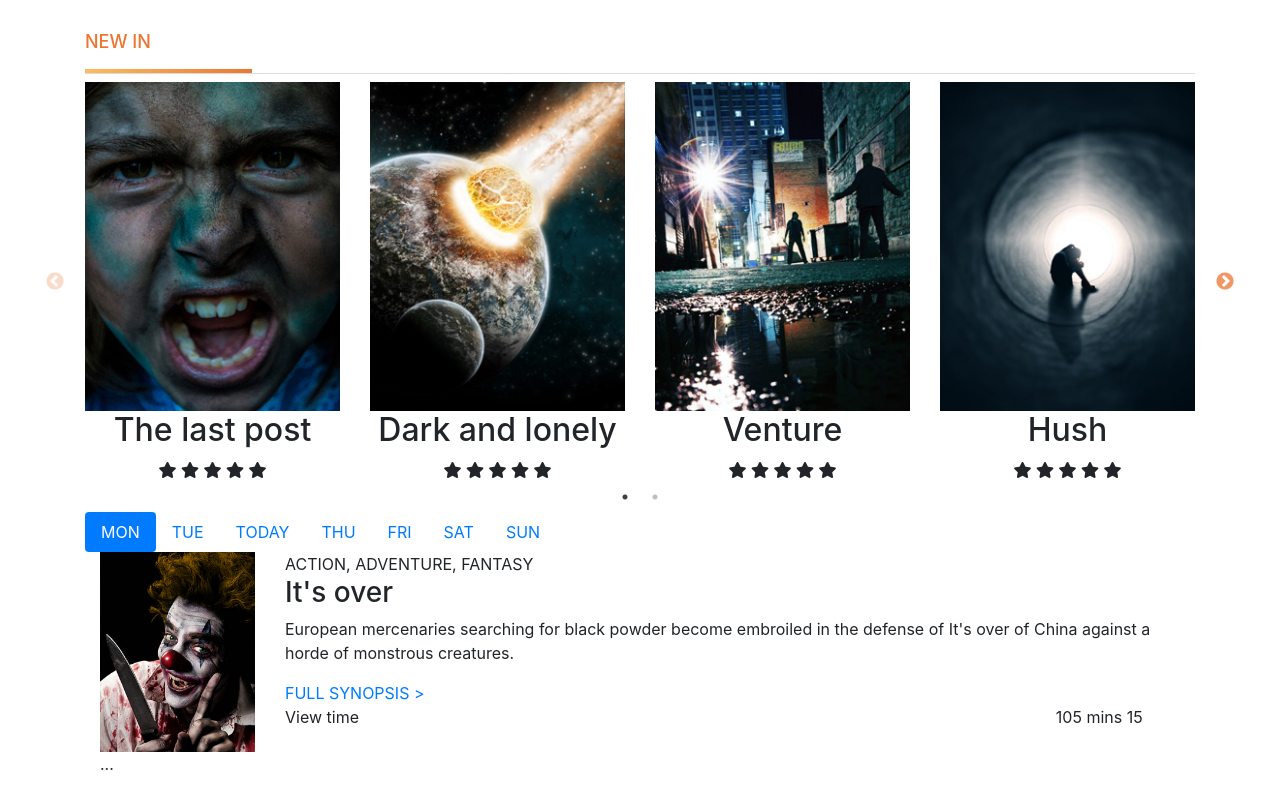
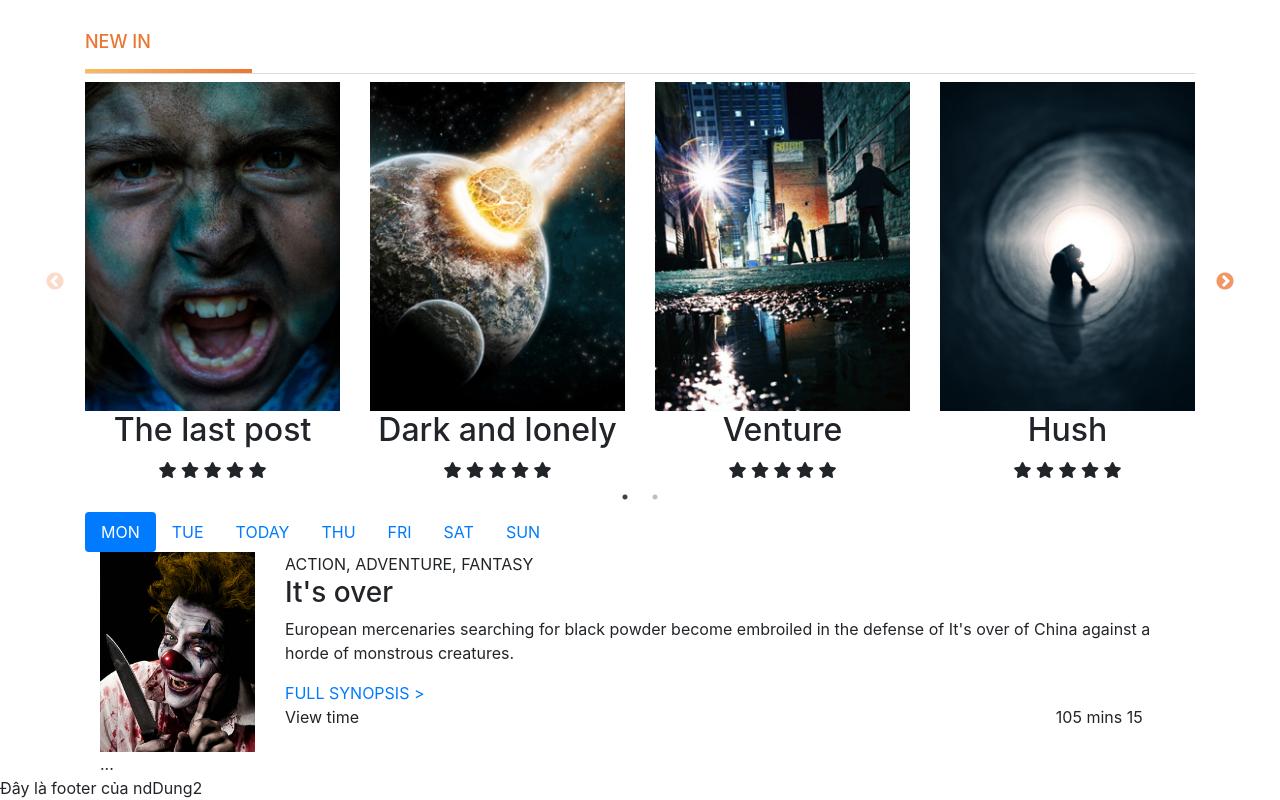
Before and after one commit to JunCoi/BC-06, a plain HTML site: page index.html in a window 1280 px wide. Shown: the part 619-1419 px from the top of the page. Before the commit the page ends 1395 px from the top, so only its background shows below. Drawn offline with nearby package versions, Linux system fonts and the light colour scheme.

Commit message:
footer ndDung2

```diff
--- a/index.html
+++ b/index.html
@@ -265,7 +265,7 @@
         </div>
       </section>
 
-
+      <footer>Đây là footer của ndDung2</footer>
 
     <!-- Optional JavaScript -->
     <!-- jQuery first, then Popper.js, then Bootstrap JS -->
```
